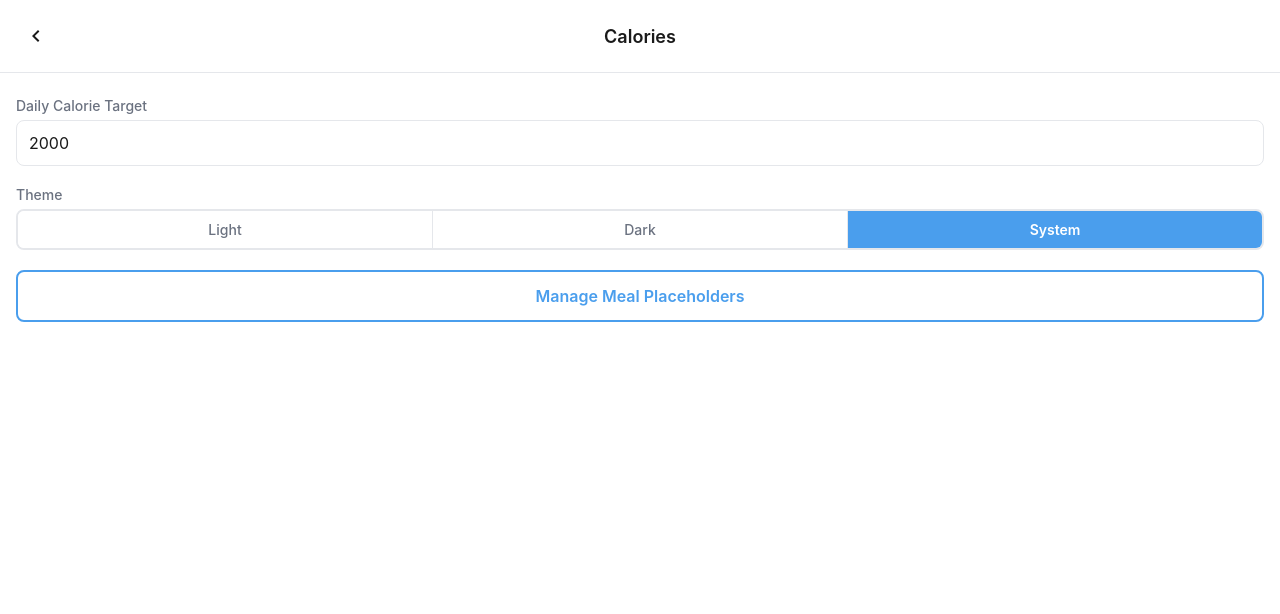
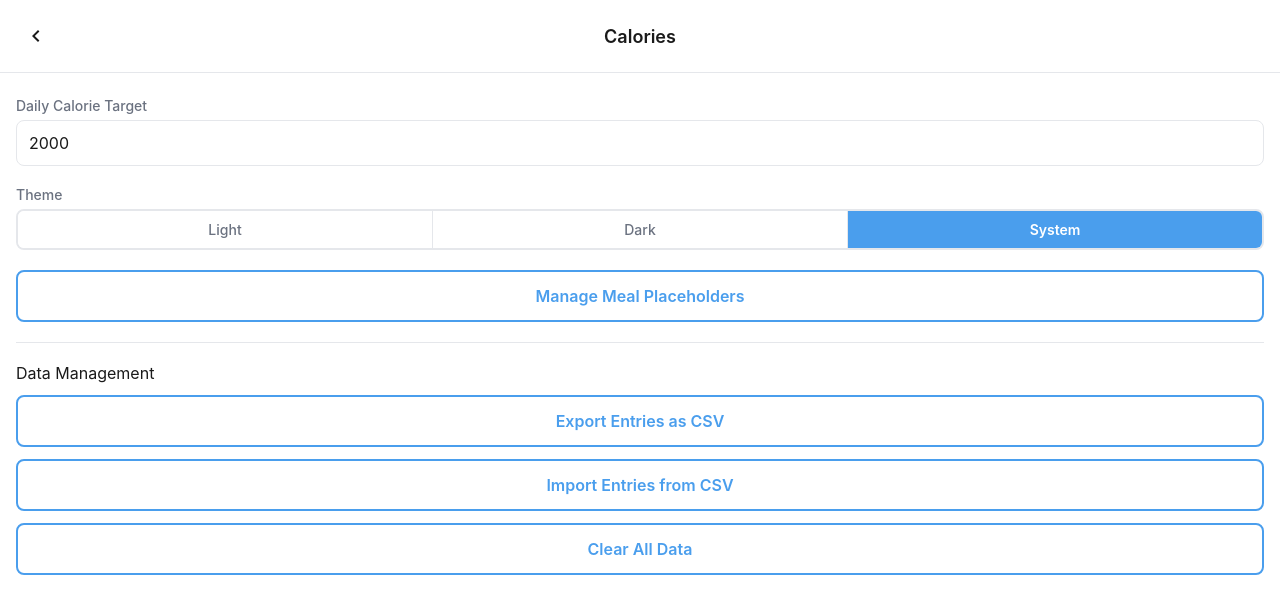
Before and after one commit to DaveRendell/simple-calorie-counter, a React (Vite) app: page /settings in a window 1280 px wide. Shown: the top 614 px of the page. Built offline with nearby package versions, Linux system fonts and the light colour scheme.

Commit message:
Add data management options

```diff
--- a/src/pages/SettingsPage.css
+++ b/src/pages/SettingsPage.css
@@ -45,3 +45,31 @@
   background: var(--color-primary);
   color: white;
 }
+
+.data-management {
+  display: flex;
+  flex-direction: column;
+  gap: 12px;
+  border-top: 1px solid var(--color-border);
+  padding-top: 20px;
+}
+
+.data-status {
+  font-size: 14px;
+  color: var(--color-text-secondary);
+  margin: 0;
+}
+
+.data-clear-btn--warning {
+  border-color: #e53e3e;
+  color: #e53e3e;
+}
+
+.data-clear-btn--warning:hover {
+  background: #e53e3e;
+  color: white;
+}
+
+.hidden-file-input {
+  display: none;
+}
--- a/src/pages/SettingsPage.tsx
+++ b/src/pages/SettingsPage.tsx
@@ -1,7 +1,8 @@
-import { useState } from "react";
+import { useRef, useState } from "react";
 import { useNavigate } from "react-router-dom";
+import { useDataStore } from "../hooks/useDataStore";
 import { useSettings } from "../hooks/useSettings";
-import type { ThemeMode } from "../types";
+import type { FoodEntry, ThemeMode } from "../types";
 import "./SettingsPage.css";
 
 const THEME_OPTIONS: { value: ThemeMode; label: string }[] = [
@@ -10,10 +11,65 @@ const THEME_OPTIONS: { value: ThemeMode; label: string }[] = [
   { value: "system", label: "System" },
 ];
 
+function entriesToCsv(entries: FoodEntry[]): string {
+  const header =
+    "id,date,calories,description,createdAt,sortOrder,isFromPlaceholder";
+  const rows = entries.map((e) => {
+    const desc =
+      e.description.includes(",") || e.description.includes('"')
+        ? `"${e.description.replace(/"/g, '""')}"`
+        : e.description;
+    return `${e.id},${e.date},${e.calories},${desc},${e.createdAt},${e.sortOrder ?? ""},${e.isFromPlaceholder ?? ""}`;
+  });
+  return [header, ...rows].join("\n");
+}
+
+function parseCsv(text: string): Omit<FoodEntry, never>[] {
+  const lines = text.split(/\r?\n/).filter((l) => l.trim());
+  if (lines.length < 2) return [];
+
+  const entries: FoodEntry[] = [];
+  for (let i = 1; i < lines.length; i++) {
+    const fields: string[] = [];
+    let current = "";
+    let inQuotes = false;
+    for (const ch of lines[i]) {
+      if (ch === '"') {
+        inQuotes = !inQuotes;
+      } else if (ch === "," && !inQuotes) {
+        fields.push(current);
+        current = "";
+      } else {
+        current += ch;
+      }
+    }
+    fields.push(current);
+
+    if (fields.length < 5) continue;
+    const entry: FoodEntry = {
+      id: fields[0],
+      date: fields[1],
+      calories: Number(fields[2]),
+      description: fields[3],
+      createdAt: Number(fields[4]),
+    };
+    if (fields[5]) entry.sortOrder = Number(fields[5]);
+    if (fields[6] === "true") entry.isFromPlaceholder = true;
+    entries.push(entry);
+  }
+  return entries;
+}
+
+const CLEAR_TAPS_REQUIRED = 3;
+
 export function SettingsPage() {
   const { settings, loading, updateSettings } = useSettings();
   const navigate = useNavigate();
+  const store = useDataStore();
   const [editedTarget, setEditedTarget] = useState<string | null>(null);
+  const [clearTaps, setClearTaps] = useState(0);
+  const [statusMessage, setStatusMessage] = useState<string | null>(null);
+  const fileInputRef = useRef<HTMLInputElement>(null);
 
   const target = editedTarget ?? String(settings.dailyCalorieTarget);
 
@@ -67,6 +123,91 @@ export function SettingsPage() {
       >
         Manage Meal Placeholders
       </button>
+      <div className="data-management">
+        <label>Data Management</label>
+        {statusMessage && <p className="data-status">{statusMessage}</p>}
+        <button
+          className="settings-link-button"
+          onClick={async () => {
+            const entries = await store.entries.getAll();
+            const csv = entriesToCsv(entries);
+            const blob = new Blob([csv], { type: "text/csv" });
+            const url = URL.createObjectURL(blob);
+            const a = document.createElement("a");
+            a.href = url;
+            a.download = "food-entries.csv";
+            a.click();
+            URL.revokeObjectURL(url);
+            setStatusMessage(`Exported ${entries.length} entries.`);
+          }}
+        >
+          Export Entries as CSV
+        </button>
+        <input
+          ref={fileInputRef}
+          type="file"
+          accept=".csv"
+          className="hidden-file-input"
+          onChange={async (e) => {
+            const file = e.target.files?.[0];
+            if (!file) return;
+            const text = await new Promise<string>((resolve) => {
+              const reader = new FileReader();
+              reader.onload = () => resolve(reader.result as string);
+              reader.readAsText(file);
+            });
+            const parsed = parseCsv(text);
+            let added = 0;
+            let updated = 0;
+            for (const entry of parsed) {
+              const existing = await store.entries.getById(entry.id);
+              await store.entries.update(entry as FoodEntry);
+              if (existing) {
+                updated++;
+              } else {
+                added++;
+              }
+            }
+            setStatusMessage(
+              `Imported ${added} new entries, updated ${updated} existing.`,
+            );
+            if (fileInputRef.current) fileInputRef.current.value = "";
+          }}
+        />
+        <button
+          className="settings-link-button"
+          onClick={() => fileInputRef.current?.click()}
+        >
+          Import Entries from CSV
+        </button>
+        <button
+          className={`settings-link-button data-clear-btn${clearTaps > 0 ? " data-clear-btn--warning" : ""}`}
+          onClick={async () => {
+            const next = clearTaps + 1;
+            if (next >= CLEAR_TAPS_REQUIRED) {
+              const entries = await store.entries.getAll();
+              for (const entry of entries) {
+                await store.entries.delete(entry.id);
+              }
+              const placeholders = await store.placeholders.getAll();
+              for (const p of placeholders) {
+                await store.placeholders.delete(p.id);
+              }
+              setClearTaps(0);
+              setStatusMessage("All data cleared.");
+            } else {
+              setClearTaps(next);
+              setStatusMessage(
+                `Tap ${CLEAR_TAPS_REQUIRED - next} more time${CLEAR_TAPS_REQUIRED - next > 1 ? "s" : ""} to clear all data.`,
+              );
+            }
+          }}
+        >
+          {clearTaps === 0
+            ? "Clear All Data"
+            : `Tap ${CLEAR_TAPS_REQUIRED - clearTaps} More to Confirm`}
+        </button>
+      </div>
     </div>
   );
 }
```
Also changed, not shown: 1 other file (tests, documents, lock files or other folders).
